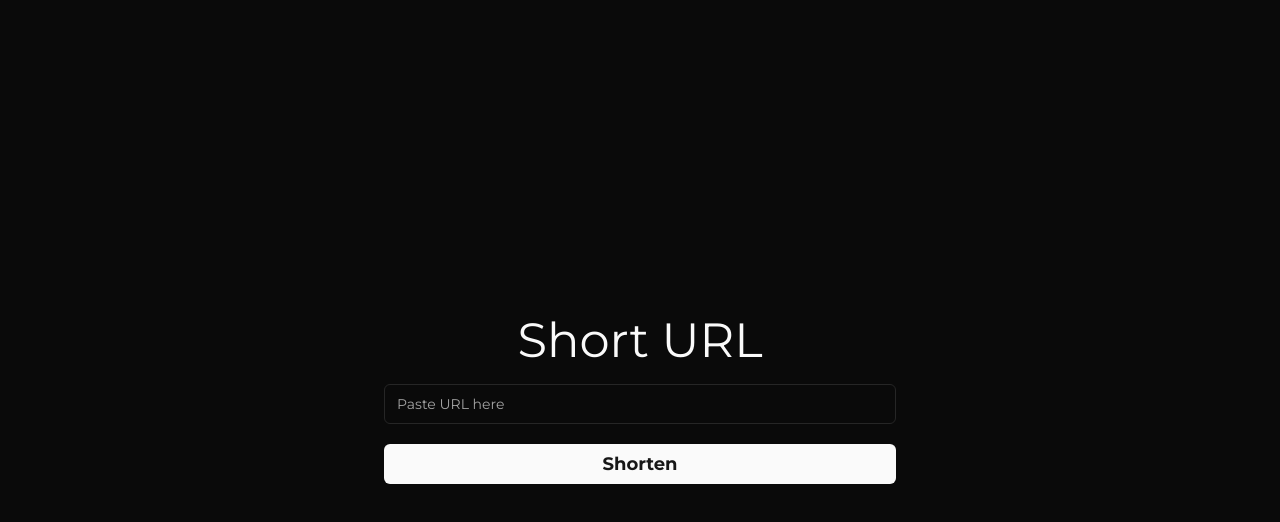
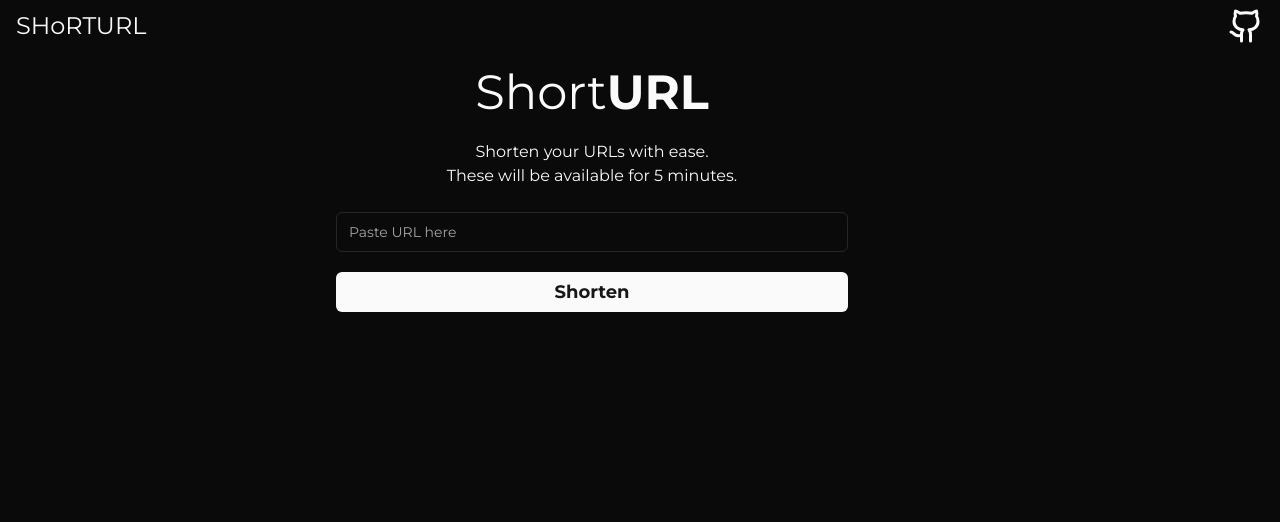
Before and after one commit to dmiante/short-url, a Next.js app: page / in a window 1280 px wide. Shown: the top 522 px of the page. Built offline with nearby package versions, Linux system fonts and the light colour scheme.

Commit message:
fix: styles refactor and components

```diff
--- a/app/[slug]/page.tsx
+++ b/app/[slug]/page.tsx
@@ -9,9 +9,9 @@ export default async function SlugPage({
   const { slug } = params
 
   const slugUrl = await getSlug(slug)
-  if (!slugUrl) {
+  if (!slugUrl || slugUrl.length === 0) {
     notFound()
   }
 
-  return permanentRedirect(slugUrl.url)
+  return permanentRedirect(slugUrl[0].url)
 }
--- a/app/page.tsx
+++ b/app/page.tsx
@@ -1,14 +1,19 @@
-import MainInput from '@/components/main-input'
+import Hero from '@/components/hero'
+import MainForm from '@/components/main-form'
+import Header from '@/layout/header'
 import { Toaster } from 'sonner'
 
 export default function Home() {
   return (
-    <main className='flex min-h-screen flex-col items-center justify-center'>
-      <section className='flex w-full max-w-[512px] flex-col items-center gap-5'>
-        <h1 className='text-5xl'>Short URL</h1>
-        <MainInput />
-      </section>
-      <Toaster position='bottom-center' />
-    </main>
+    <div className='flex min-h-screen flex-col'>
+      <Header />
+      <main className='mx-auto w-full max-w-screen-sm flex-1 p-4'>
+        <section className='flex w-full max-w-[512px] flex-col items-center gap-6'>
+          <Hero />
+          <MainForm />
+        </section>
+        <Toaster position='bottom-center' />
+      </main>
+    </div>
   )
 }
--- /dev/null
+++ b/components/hero.tsx
@@ -0,0 +1,13 @@
+export default function Hero() {
+  return (
+    <div className='flex flex-col items-center gap-6'>
+      <h1 className='text-5xl'>
+        Short<span className='font-bold'>URL</span>
+      </h1>
+      <div className='flex flex-col items-center'>
+        <h3>Shorten your URLs with ease.</h3>
+        <span>These will be available for 5 minutes.</span>
+      </div>
+    </div>
+  )
+}
--- a/components/main-input.tsx
+++ b/components/main-form.tsx
@@ -15,9 +15,9 @@ import { Link as Url } from '@prisma/client'
 import Link from 'next/link'
 
 import { formSchema } from '@/server/schemas'
-import { createUrl, getSlug } from '@/server/data/links'
+import { createUrl } from '@/server/data/links'
 
-export default function MainInput() {
+export default function MainForm() {
   const [newLink, setNewLink] = useState<Url>()
 
   const form = useForm<z.infer<typeof formSchema>>({
@@ -31,21 +31,18 @@ export default function MainInput() {
     control,
     handleSubmit,
     reset,
-    formState: { errors, isSubmitting }
+    formState: { isSubmitting }
   } = form
 
   async function onSubmit(values: z.infer<typeof formSchema>) {
     try {
       const data = await createUrl(values)
       setNewLink(data)
-      const dataLink = await getSlug(data.slug)
-      console.log(dataLink?.slug)
-      console.log(form)
       toast.success('Link created successfully!', {
         duration: 10000
       })
     } catch (error) {
-      console.error(errors)
+      console.error(error)
       toast.error('An unexpected error has ocurred. Please try again later.')
     } finally {
       reset()
--- /dev/null
+++ b/layout/header.tsx
@@ -0,0 +1,15 @@
+import { Github } from 'lucide-react'
+import Link from 'next/link'
+
+export default function Header() {
+  return (
+    <header className='flex items-center justify-between px-4 py-2'>
+      <Link href='/' className='text-2xl'>
+        SHoRTURL
+      </Link>
+      <Link href='https://github.com/dmiante/short-url'>
+        <Github size={36} />
+      </Link>
+    </header>
+  )
+}
```
